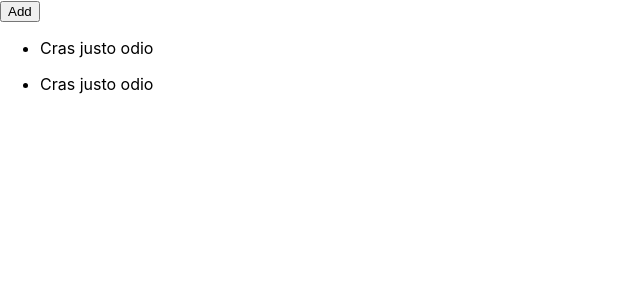
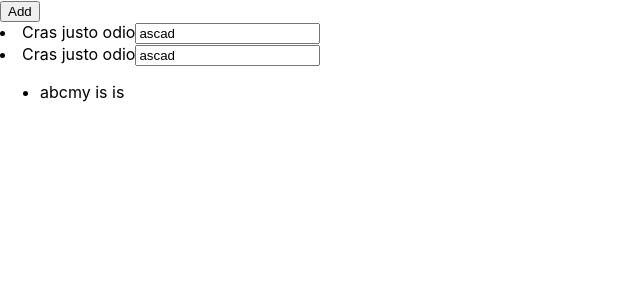
Before and after one commit to ReidHolmes/Web, a React (Create React App) app in the folder my-app/: page / in a window 1280 px wide. Shown: the top 300 px of the page, without its empty margins (0-640 px from the left). Built offline with nearby package versions, Linux system fonts and the light colour scheme.

Commit message:
完成自定义组件、组件拆分、用法

```diff
--- a/my-app/src/App.js
+++ b/my-app/src/App.js
@@ -1,5 +1,4 @@
 import React, { Component } from 'react';
-import logo from './logo.svg';
 import './App.css';
 
 class App extends Component {
@@ -7,8 +6,9 @@ class App extends Component {
     return (
       <div>
           <button className="btn">Add</button>
-          <Edit_item></Edit_item>
-          <Edit></Edit>
+          <Edit_item value='ascad'/>
+          <Edit_item value='ascad'/>
+          <Edit value='abc'>my is is</Edit>
         </div>
 
     );
@@ -20,7 +20,7 @@ class Edit extends Component {
         return (
             <div>
                 <ul className="list-group">
-                    <li className="list-group-item">Cras justo odio</li>
+                    <li className="list-group-item">{this.props.value + this.props.children}</li>
                 </ul>
             </div>
 
@@ -32,9 +32,9 @@ class Edit_item extends Component {
     render() {
         return (
             <div>
-                <ul className="list-group">
-                    <li className="list-group-item">Cras justo odio</li>
-                </ul>
+                    <li className="list-group-item">Cras justo odio
+                        <input defaultValue={this.props.value}/>
+                    </li>
             </div>
 
         );
```
